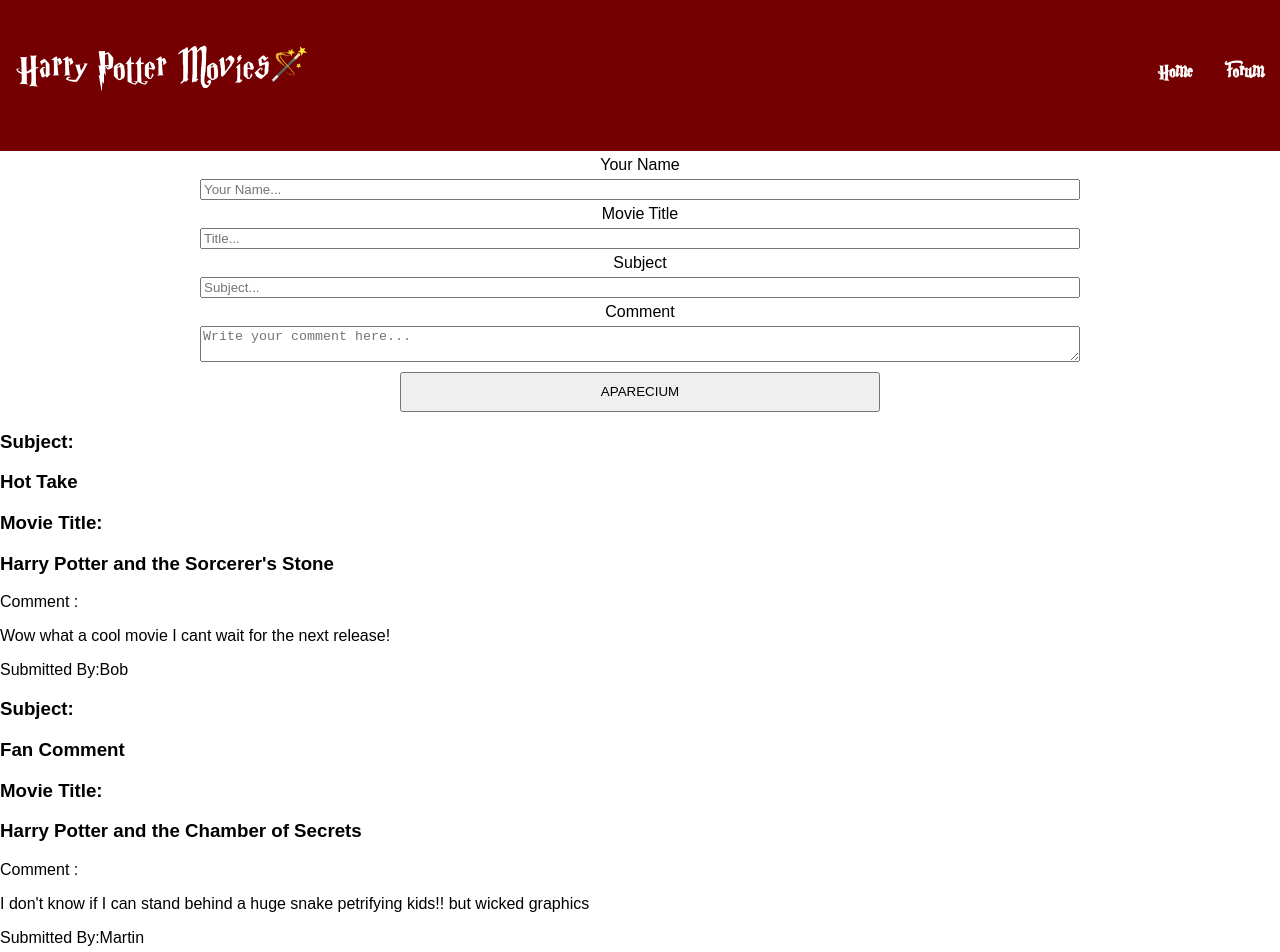
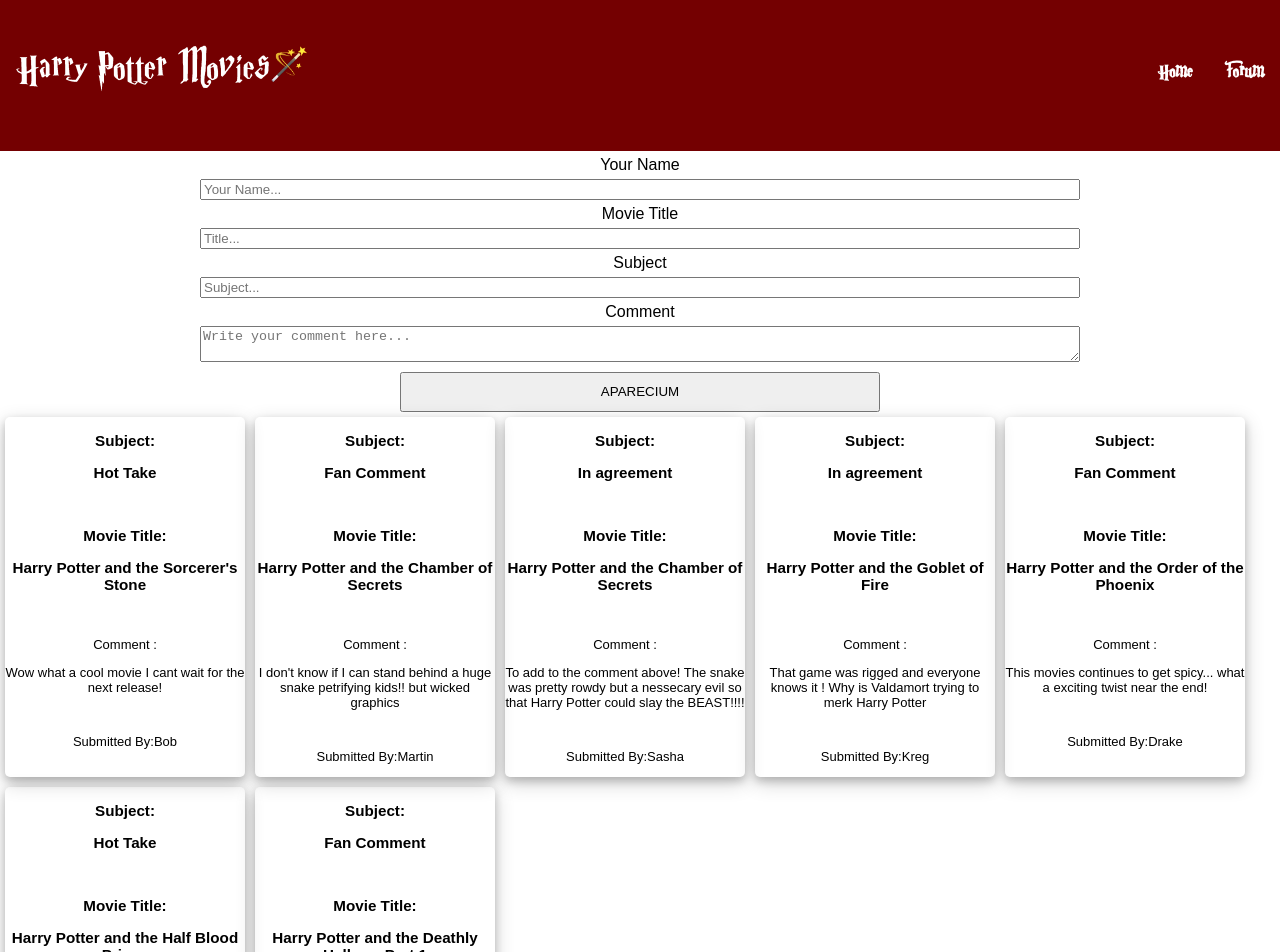
Before and after one commit to grcheeseman/phase-2-react-project, a React (Create React App) app in the folder my-app/: page /forum in a window 1280 px wide. Shown: the top 952 px of the page. Built offline with nearby package versions, Linux system fonts and the light colour scheme; data requests are answered from the project's data file.

Commit message:
forum css

```diff
--- a/my-app/src/components/MovieForum.js
+++ b/my-app/src/components/MovieForum.js
@@ -26,7 +26,7 @@
         e.preventDefault()
 
         const newComment = {
-            movieTitle: e.target.title.value,
+            title: e.target.title.value,
             name: e.target.name.value,
             subject: e.target.subject.value,
             comment: e.target.comment.value
@@ -64,7 +64,7 @@
                 <button type="submit" value="Submit" name="button">APARECIUM </button>
 
             </form>
-            <div>{renderMovieForum}</div>
+            <div className = "forumCards">{renderMovieForum}</div>
 
 
 
--- a/my-app/src/db.json
+++ b/my-app/src/db.json
@@ -107,5 +107,6 @@
       "subject": "Fan Comment",
       "comment": "Hopefully Dumbledore and Harry can pull this one off!"
     }
+
   ]
 }
--- a/my-app/src/index.css
+++ b/my-app/src/index.css
@@ -6,7 +6,7 @@
 
 html body {
   margin: 0;
-  font-family: Arial, Helvetica, sans-serif;
+  font-family: fantasy;
 }
 
 .card {
@@ -30,6 +30,29 @@
   flex-wrap: wrap;
   list-style: none;
 }
+
+
+.forumCard{
+  margin: 5px;
+  width: calc(20% - 1.0rem);
+  text-align: center;
+  display: flex;
+  flex-direction: column;
+  /* justify-content: space-between; */
+  /* padding: 5px; */
+  border-radius: 5px;
+  box-shadow: 0 4px 8px 0 rgba(0, 0, 0, 0.2), 0 6px 20px 0 rgba(0, 0, 0, 0.19);
+  font-size: small;
+}
+
+.forumCards {
+  display: flex;
+  flex-wrap: wrap;
+  list-style: none;
+
+}
+
+
 
 
 .Movie-Form label{
```
